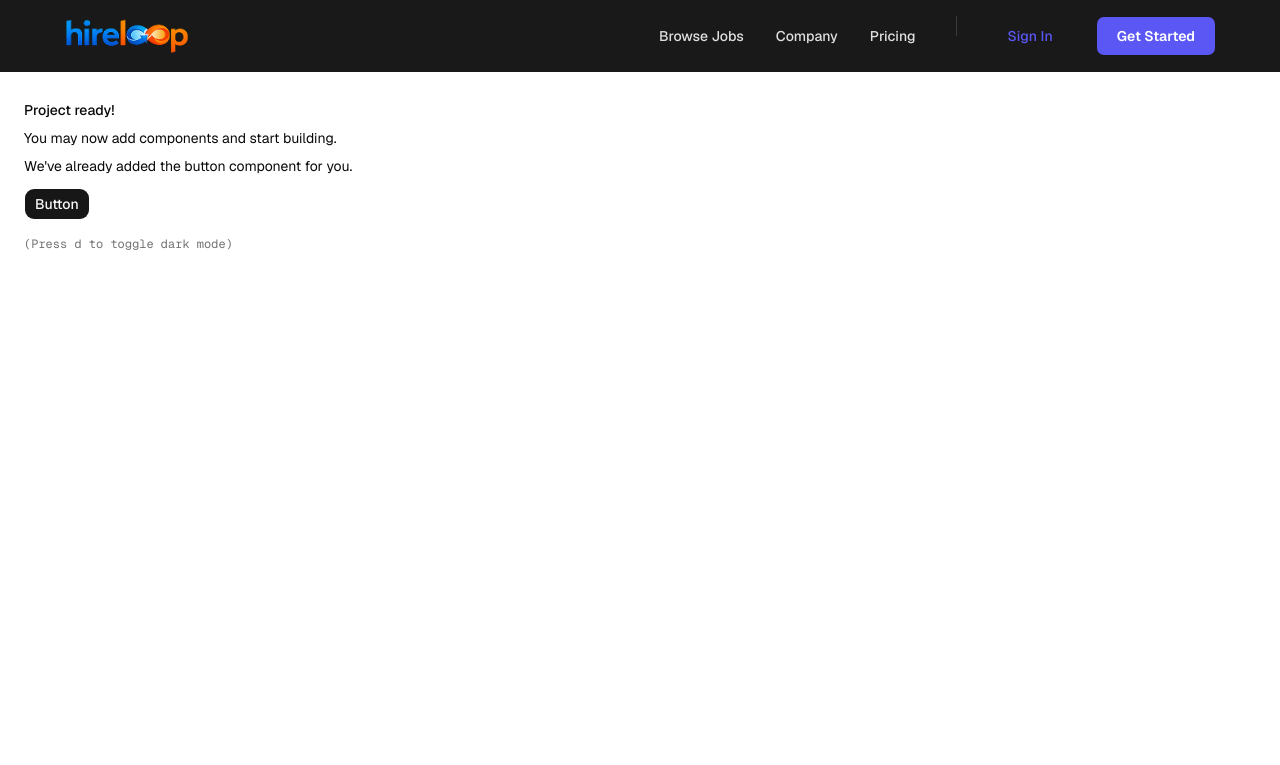
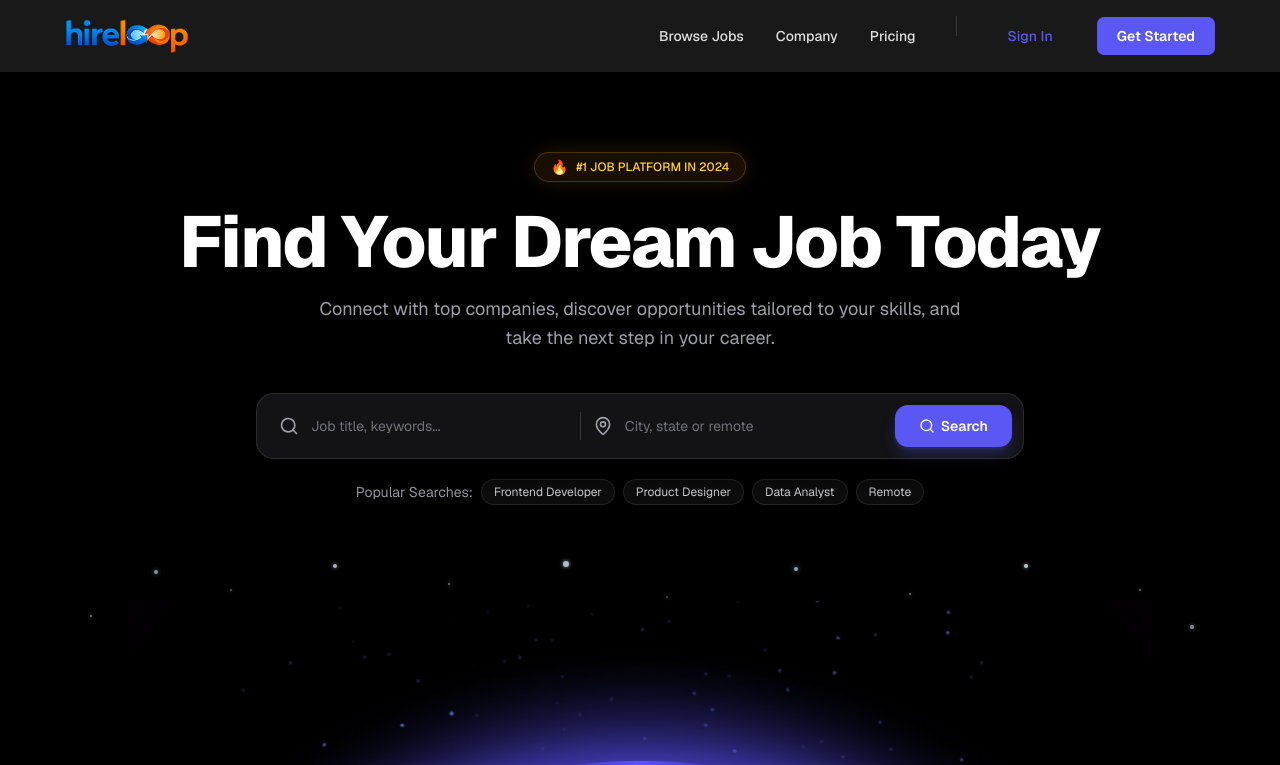
Before and after one commit to aminulislamdev/HireLoop-Client, a Next.js app: page / in a window 1280 px wide. Shown: the top 765 px of the page. Built offline with nearby package versions, Linux system fonts and the light colour scheme.

Commit message:
feat(home): assemble all sections on the main landing page

```diff
--- a/app/page.tsx
+++ b/app/page.tsx
@@ -1,19 +1,19 @@
-import { Button } from "@/components/ui/button"
+import { CtaBannerSection } from "@/components/home/cta-banner-section"
+import { FeaturedJobsSection } from "@/components/home/featured-jobs-section"
+import { FeaturesSection } from "@/components/home/features-section"
+import { HeroSection } from "@/components/home/hero-section"
+import { PricingSection } from "@/components/home/pricing-section"
 
-export default function Page() {
+export default function HomePage() {
   return (
-    <div className="flex min-h-svh p-6">
-      <div className="flex max-w-md min-w-0 flex-col gap-4 text-sm leading-loose">
-        <div>
-          <h1 className="font-medium">Project ready!</h1>
-          <p>You may now add components and start building.</p>
-          <p>We&apos;ve already added the button component for you.</p>
-          <Button className="mt-2">Button</Button>
-        </div>
-        <div className="font-mono text-xs text-muted-foreground">
-          (Press <kbd>d</kbd> to toggle dark mode)
-        </div>
-      </div>
+    <div className="flex min-h-screen flex-col bg-[#070709] text-white">
+      <main className="flex-1">
+        <HeroSection />
+        <FeaturedJobsSection />
+        <FeaturesSection />
+        <PricingSection />
+        <CtaBannerSection />
+      </main>
     </div>
   )
 }
```
